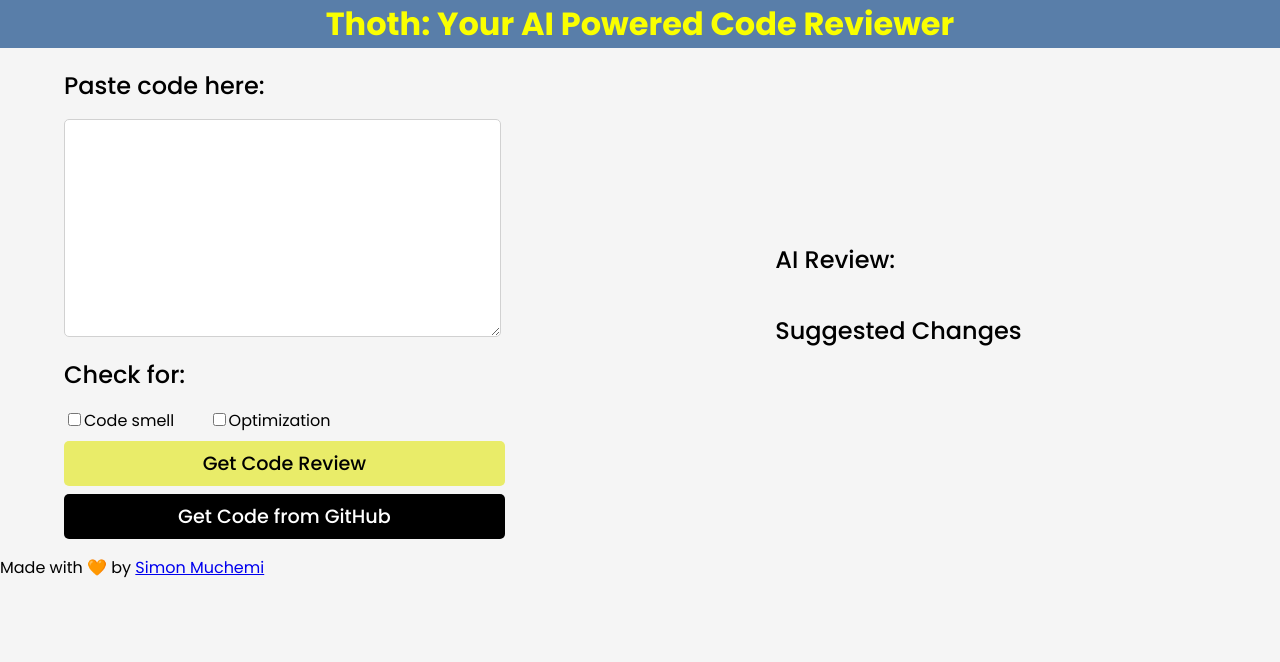
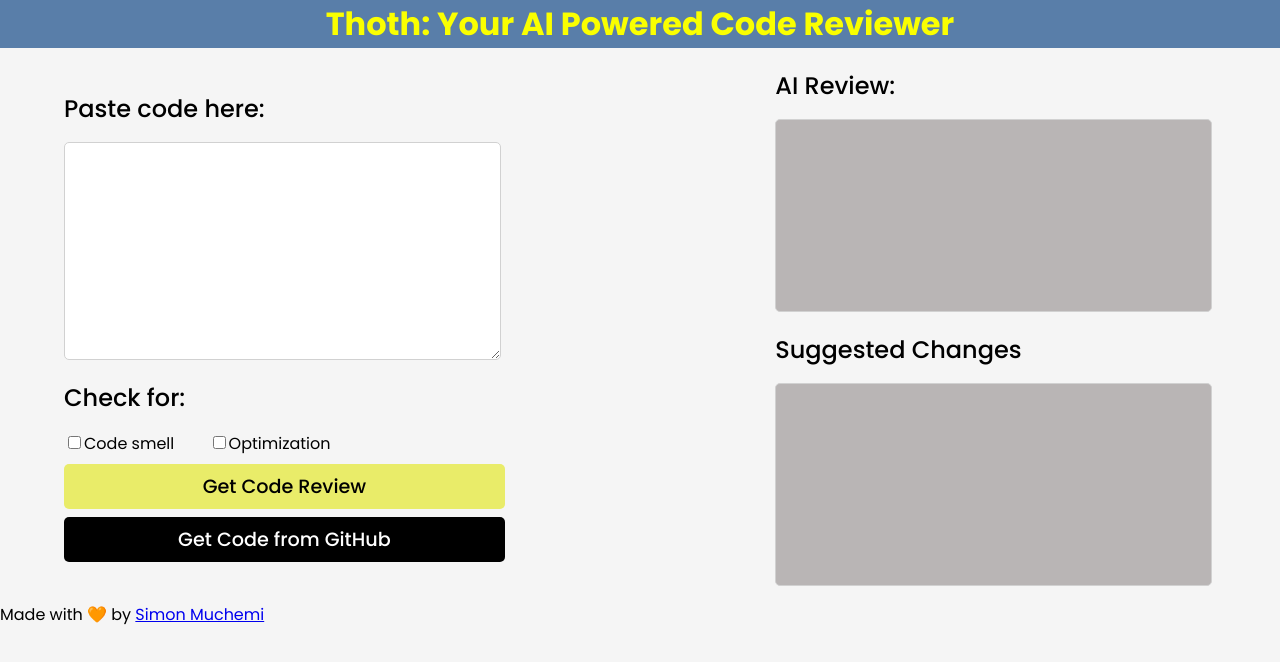
Before and after one commit to SymonMuchemi/Thoth-UI, a React (Vite) app: page / in a window 1280 px wide. Shown: the top 662 px of the page. Built offline with nearby package versions, Linux system fonts and the light colour scheme.

Commit message:
update: initial styles

```diff
--- a/src/component/ReviewSide.css
+++ b/src/component/ReviewSide.css
@@ -0,0 +1,34 @@
+@import url("https://fonts.googleapis.com/css2?family=Poppins:ital,wght@0,100;0,200;0,300;0,400;0,500;0,600;0,700;0,800;0,900;1,100;1,200;1,300;1,400;1,500;1,600;1,700;1,800;1,900&display=swap");
+
+* {
+  font-family: "Poppins", sans-serif;
+}
+.container {
+  display: flex;
+  flex-direction: column;
+  align-items: start;
+  width: calc(40% - 20px);
+}
+
+.container h2 {
+  font-size: 1.5rem;
+  font-weight: 500;
+  margin-bottom: 1rem;
+}
+
+.container .text-field {
+  height: 175px;
+}
+
+.container .code-field {
+  height: 185px;
+}
+
+.container .text-field,
+.code-field {
+  width: 95%;
+  border: 1px solid #d1d1d1;
+  border-radius: 5px;
+  padding: 0.5rem;
+  background-color: rgb(185, 181, 181);
+}
```
